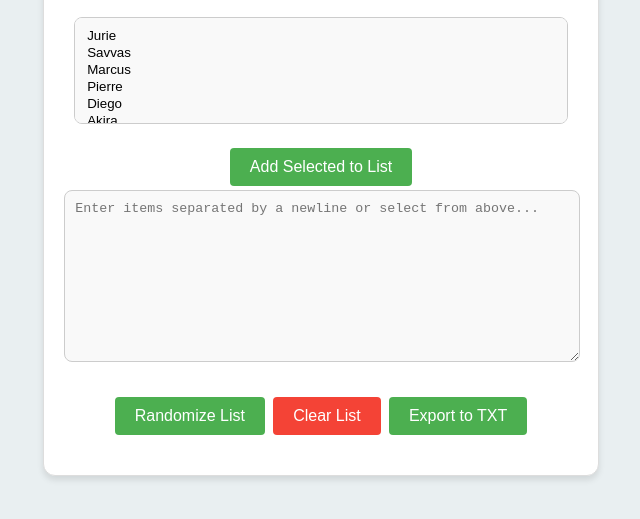
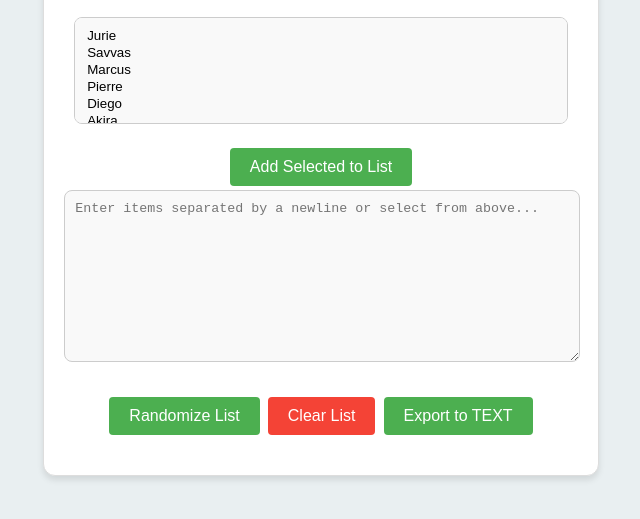
Before and after one commit to JurieRoux/PairProgramming, a plain HTML site: page index.html in a window 1280 px wide. Shown: the part 233-752 px from the top of the page, without its empty margins (319-959 px from the left). Drawn offline with Linux system fonts and the light colour scheme.

Commit message:
Update index.html

```diff
--- a/index.html
+++ b/index.html
@@ -43,7 +43,7 @@
         <textarea id="listInput" rows="10" cols="50" placeholder="Enter items separated by a newline or select from above..."></textarea>
         <button id="randomizeButton">Randomize List</button>
         <button id="clearListButton">Clear List</button>
-        <button id="exportTxtButton">Export to TXT</button>
+        <button id="exportTxtButton">Export to TEXT</button>
         <ul id="randomizedList"></ul>
     </div>
     <script src="list.js"></script>
```
